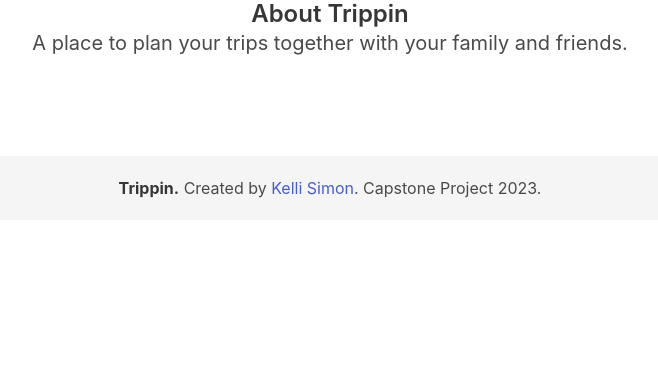
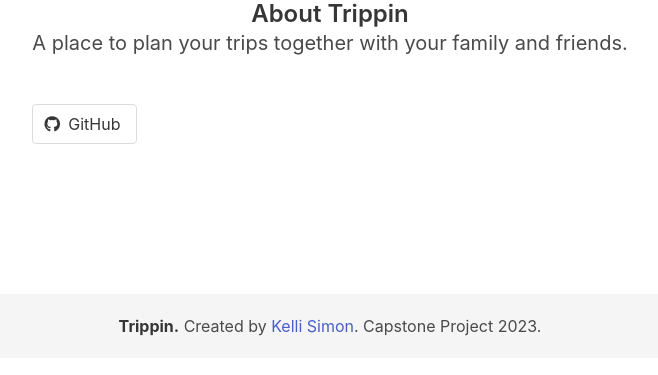
Before and after one commit to kellims/Capstone-Project-Trippin, a Django app: page /about/ in a window 1280 px wide. Shown: the part 52-427 px from the top of the page, without its empty margins (310-968 px from the left). Run offline with Django 4.2, Linux system fonts and the light colour scheme.

Commit message:
added Github to about page

```diff
--- a/main_app/static/styles/main.css
+++ b/main_app/static/styles/main.css
@@ -12,7 +12,7 @@ body {
     margin-top: auto;
     text-align: center;
     padding: 20px;
-    margin: 100px;
+    margin: 150px;
     background-color: #f5f5f5;
   }
 
--- a/main_app/templates/about.html
+++ b/main_app/templates/about.html
@@ -1,4 +1,11 @@
 {% extends 'base.html' %} {% block content %}
 <h1 class="title is-4">About Trippin</h1>
 <h2 class="subtitle">A place to plan your trips together with your family and friends. </h2>
+<br>
+<a href="https://github.com/kellims/Capstone-Project-Trippin"  class="button is-centered">
+    <span class="icon">
+      <i class="fab fa-github"></i>
+    </span>
+    <span>GitHub</span>
+</a>
 {% endblock %}
```
